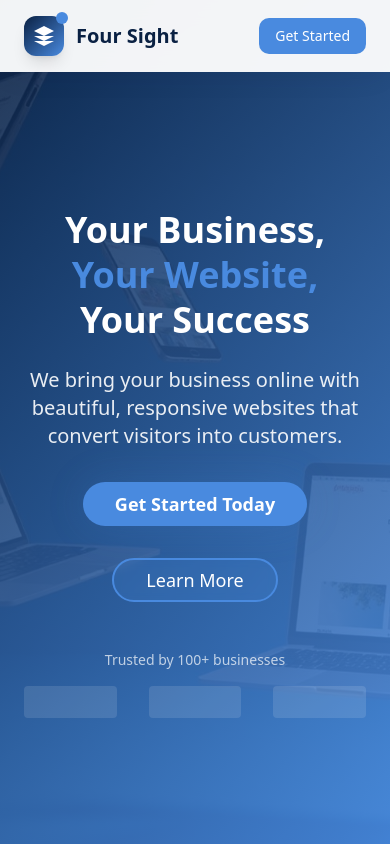
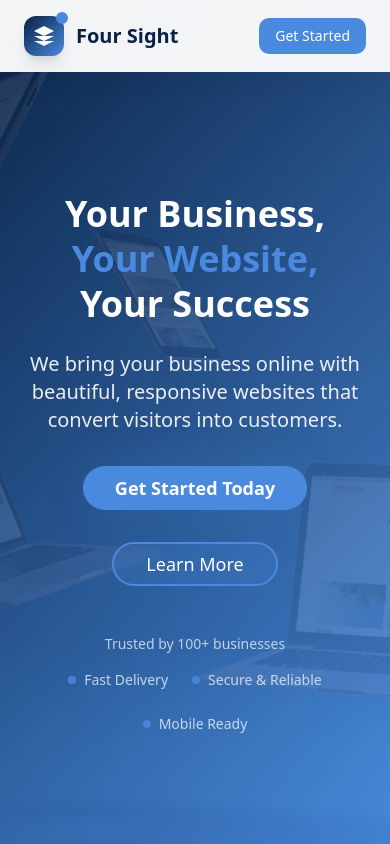
Before and after one commit to namanmehrotra05/LandingPage, a React (Vite) app: page / in a window 390 px wide. Shown: the top 844 px of the page. Built offline with nearby package versions, Linux system fonts and the light colour scheme.

Commit message:
Add service highlights
Add "Fast Delivery", "Secure & Reliable", and "Mobile Ready" to the service highlights.

```diff
--- a/src/components/Hero.tsx
+++ b/src/components/Hero.tsx
@@ -63,10 +63,19 @@ const Hero = () => {
           {/* Trust Indicators */}
           <div className="mt-12 animate-slide-in-right">
             <p className="text-white/70 text-sm mb-4">Trusted by 100+ businesses</p>
-            <div className="flex justify-center items-center space-x-8 opacity-60">
-              <div className="w-24 h-8 bg-white/20 rounded backdrop-blur-sm"></div>
-              <div className="w-24 h-8 bg-white/20 rounded backdrop-blur-sm"></div>
-              <div className="w-24 h-8 bg-white/20 rounded backdrop-blur-sm"></div>
+            <div className="flex flex-wrap justify-center items-center gap-6 opacity-80">
+              <div className="flex items-center space-x-2">
+                <div className="w-2 h-2 bg-secondary rounded-full"></div>
+                <span className="text-white/90 text-sm font-medium">Fast Delivery</span>
+              </div>
+              <div className="flex items-center space-x-2">
+                <div className="w-2 h-2 bg-secondary rounded-full"></div>
+                <span className="text-white/90 text-sm font-medium">Secure & Reliable</span>
+              </div>
+              <div className="flex items-center space-x-2">
+                <div className="w-2 h-2 bg-secondary rounded-full"></div>
+                <span className="text-white/90 text-sm font-medium">Mobile Ready</span>
+              </div>
             </div>
           </div>
         </div>
```
